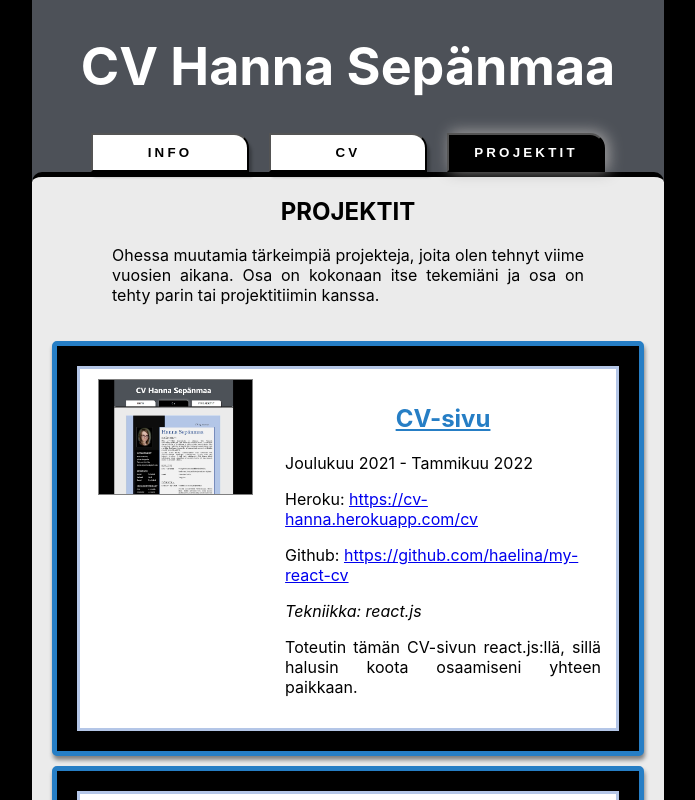
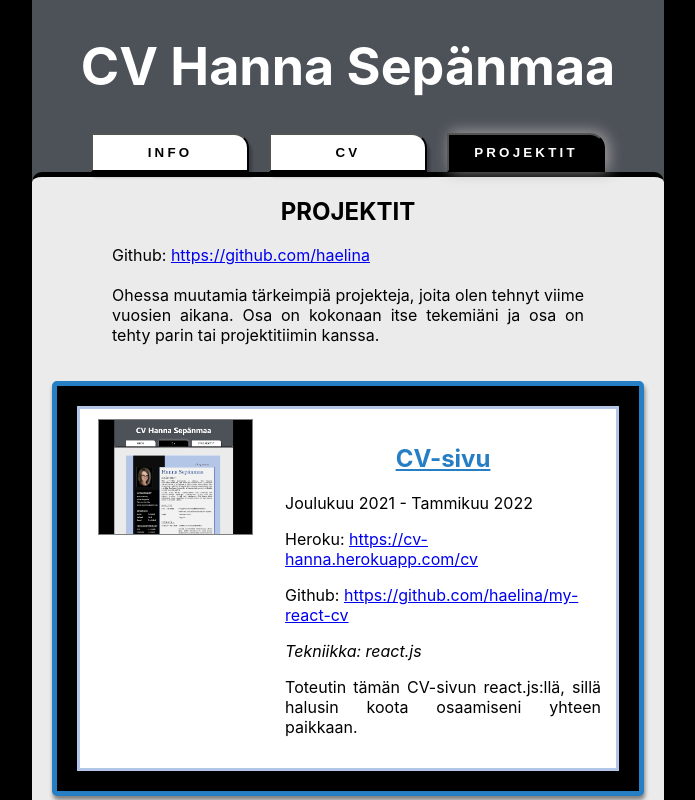
Before and after one commit to haelina/my-react-cv, a React (Create React App) app: page / in a window 1280 px wide. Both pictures are taken after a click on the button "PROJEKTIT". Shown: the top 800 px of the page, without its empty margins (292-987 px from the left). Built offline with nearby package versions, Linux system fonts and the light colour scheme.

Commit message:
Add github account link to projects page

```diff
--- a/src/Components/Pages/Projects.js
+++ b/src/Components/Pages/Projects.js
@@ -88,6 +88,10 @@
       <main>
         <h2>PROJEKTIT</h2>
         <p className="projectintro">
+          Github:{" "}
+          <a href="https://github.com/haelina">https://github.com/haelina</a>
+          <br />
+          <br />
           Ohessa muutamia tärkeimpiä projekteja, joita olen tehnyt viime vuosien
           aikana. Osa on kokonaan itse tekemiäni ja osa on tehty parin tai
           projektitiimin kanssa.
```
